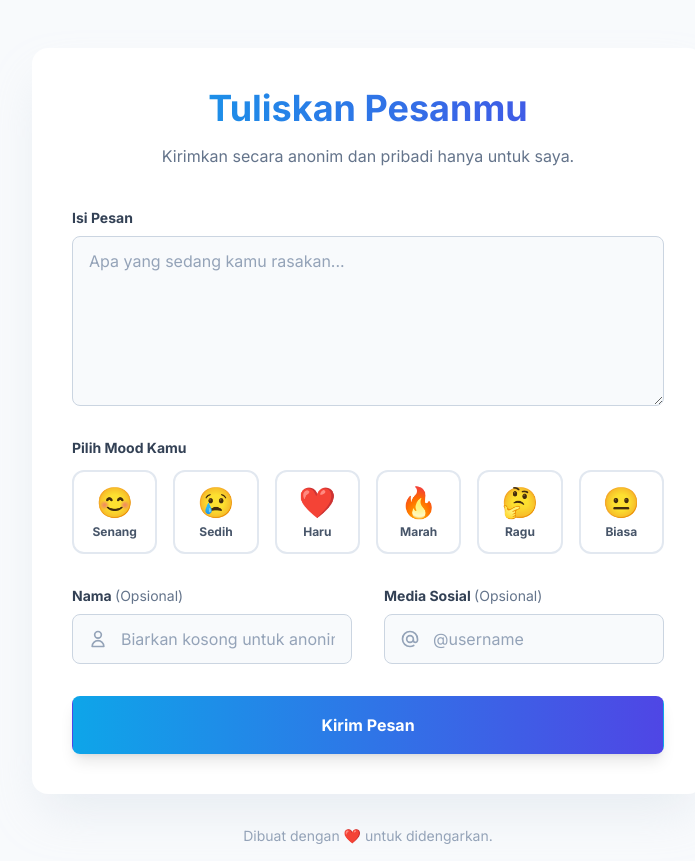
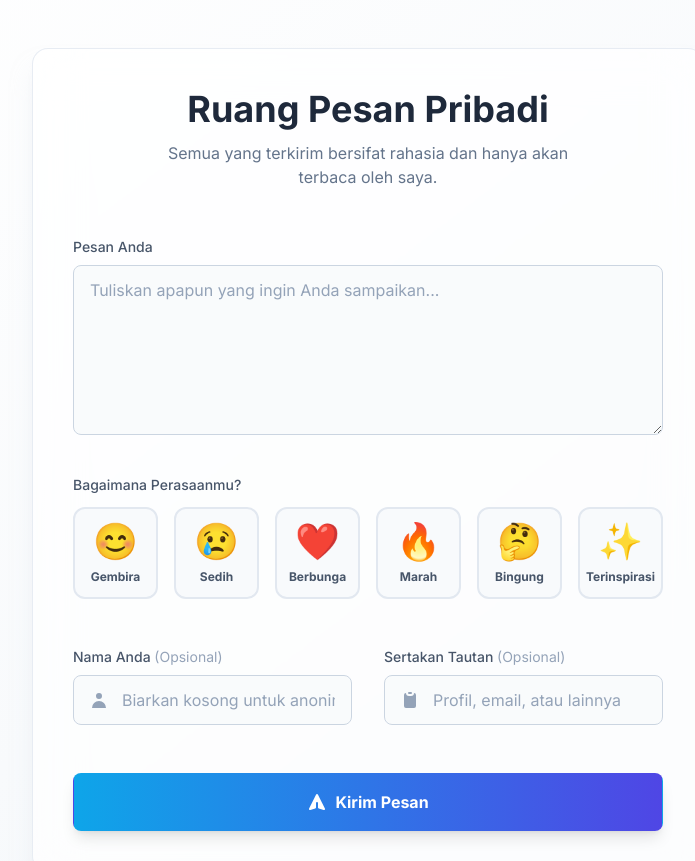
Before and after one commit to Nephyy1/NephyyConfess, a Next.js app: page / in a window 1280 px wide. Shown: the top 861 px of the page, without its empty margins (272-967 px from the left). Built offline with nearby package versions, Linux system fonts and the light colour scheme.

Commit message:
Update page.jsx

```diff
--- a/app/page.jsx
+++ b/app/page.jsx
@@ -1,77 +1,84 @@
 import React from 'react';
 
 const UserIcon = () => (
-  <svg xmlns="http://www.w3.org/2000/svg" className="h-5 w-5" fill="none" viewBox="0 0 24 24" stroke="currentColor" strokeWidth={2}>
-    <path strokeLinecap="round" strokeLinejoin="round" d="M16 7a4 4 0 11-8 0 4 4 0 018 0zM12 14a7 7 0 00-7 7h14a7 7 0 00-7-7z" />
+  <svg xmlns="http://www.w3.org/2000/svg" className="h-5 w-5" viewBox="0 0 20 20" fill="currentColor">
+    <path fillRule="evenodd" d="M10 9a3 3 0 100-6 3 3 0 000 6zm-7 9a7 7 0 1114 0H3z" clipRule="evenodd" />
   </svg>
 );
 
-const AtSymbolIcon = () => (
-  <svg xmlns="http://www.w3.org/2000/svg" className="h-5 w-5" fill="none" viewBox="0 0 24 24" stroke="currentColor" strokeWidth={2}>
-    <path strokeLinecap="round" strokeLinejoin="round" d="M16 12a4 4 0 10-8 0 4 4 0 008 0zm0 0v1.5a2.5 2.5 0 005 0V12a9 9 0 10-9 9m4.5-1.206a8.959 8.959 0 01-4.5 1.206" />
+const LinkIcon = () => (
+  <svg xmlns="http://www.w3.org/2000/svg" className="h-5 w-5" viewBox="0 0 20 20" fill="currentColor">
+    <path d="M8 3a1 1 0 011-1h2a1 1 0 110 2H9a1 1 0 01-1-1z" />
+    <path d="M6 3a2 2 0 00-2 2v11a2 2 0 002 2h8a2 2 0 002-2V5a2 2 0 00-2-2 3 3 0 01-3 3H9a3 3 0 01-3-3z" />
   </svg>
 );
 
+const PaperAirplaneIcon = () => (
+    <svg xmlns="http://www.w3.org/2000/svg" className="h-5 w-5" viewBox="0 0 20 20" fill="currentColor">
+        <path d="M10.894 2.553a1 1 0 00-1.788 0l-7 14a1 1 0 001.169 1.409l5-1.429A1 1 0 009 15.571V11a1 1 0 112 0v4.571a1 1 0 00.725.962l5 1.428a1 1 0 001.17-1.408l-7-14z" />
+    </svg>
+);
+
 const moods = [
-  { emoji: '😊', name: 'Senang' },
+  { emoji: '😊', name: 'Gembira' },
   { emoji: '😢', name: 'Sedih' },
-  { emoji: '❤️', name: 'Haru' },
+  { emoji: '❤️', name: 'Berbunga' },
   { emoji: '🔥', name: 'Marah' },
-  { emoji: '🤔', name: 'Ragu' },
-  { emoji: '😐', name: 'Biasa' },
+  { emoji: '🤔', name: 'Bingung' },
+  { emoji: '✨', name: 'Terinspirasi' },
 ];
 
 export default function ConfessPage() {
   return (
-    <main className="bg-slate-50 font-sans flex items-center justify-center min-h-screen py-12 px-4 sm:px-6 lg:px-8">
+    <main className="bg-gradient-to-br from-white to-slate-100 font-sans flex items-center justify-center min-h-screen py-12 px-4 sm:px-6 lg:px-8">
       <div className="w-full max-w-2xl">
-        <div className="bg-white shadow-2xl shadow-slate-300/40 rounded-2xl p-6 sm:p-8 md:p-10">
+        <div className="bg-white/70 backdrop-blur-xl border border-slate-200/80 shadow-xl shadow-slate-200/50 rounded-2xl p-6 sm:p-10">
 
-          <div className="text-center mb-10">
-            <h1 className="text-3xl md:text-4xl font-bold bg-gradient-to-r from-sky-500 to-indigo-600 bg-clip-text text-transparent pb-2">
-              Tuliskan Pesanmu
+          <div className="text-center mb-12">
+            <h1 className="text-3xl md:text-4xl font-bold text-slate-800">
+              Ruang Pesan Pribadi
             </h1>
-            <p className="text-slate-500 mt-2 text-base">
-              Kirimkan secara anonim dan pribadi hanya untuk saya.
+            <p className="text-slate-500 mt-3 text-base max-w-md mx-auto">
+              Semua yang terkirim bersifat rahasia dan hanya akan terbaca oleh saya.
             </p>
           </div>
 
-          <form className="space-y-8">
+          <form className="space-y-10">
             <div>
-              <label htmlFor="pesan" className="block text-sm font-bold text-slate-700 mb-2">
-                Isi Pesan
+              <label htmlFor="pesan" className="block text-sm font-medium text-slate-600 mb-2">
+                Pesan Anda
               </label>
               <textarea
                 id="pesan"
                 name="pesan"
                 rows="6"
-                className="block w-full px-4 py-3 bg-slate-50 border border-slate-300 rounded-lg text-slate-800 placeholder-slate-400 focus:outline-none focus:ring-2 focus:ring-indigo-500 focus:border-indigo-500 transition"
-                placeholder="Apa yang sedang kamu rasakan..."
+                className="block w-full px-4 py-3 bg-slate-50/80 border border-slate-300 rounded-lg text-slate-800 placeholder-slate-400 focus:outline-none focus:ring-2 focus:ring-indigo-500 focus:border-indigo-500 transition duration-300"
+                placeholder="Tuliskan apapun yang ingin Anda sampaikan..."
               ></textarea>
             </div>
 
             <div>
-              <label className="block text-sm font-bold text-slate-700 mb-3">
-                Pilih Mood Kamu
+              <label className="block text-sm font-medium text-slate-600 mb-3">
+                Bagaimana Perasaanmu?
               </label>
-              <div className="flex flex-wrap gap-3 sm:gap-4">
+              <div className="grid grid-cols-3 sm:grid-cols-6 gap-3 sm:gap-4">
                 {moods.map((mood) => (
                   <button
                     key={mood.name}
                     type="button"
-                    className="flex-1 min-w-[70px] text-center px-3 py-3 border-2 border-slate-200 rounded-xl cursor-pointer transition-all duration-300 hover:border-indigo-500 hover:bg-indigo-50 focus:outline-none focus:ring-2 focus:ring-offset-2 focus:ring-indigo-500"
+                    className="flex flex-col items-center justify-center text-center p-3 bg-slate-50 border-2 border-slate-200 rounded-xl cursor-pointer transition-all duration-300 group hover:border-indigo-400 hover:bg-indigo-50 focus:outline-none focus:ring-2 focus:ring-offset-2 focus:ring-indigo-500"
                   >
-                    <span className="text-3xl">{mood.emoji}</span>
-                    <span className="block text-xs font-semibold text-slate-600 mt-1">{mood.name}</span>
+                    <span className="text-4xl transition-transform duration-300 group-hover:scale-110">{mood.emoji}</span>
+                    <span className="block text-xs font-semibold text-slate-600 mt-2">{mood.name}</span>
                   </button>
                 ))}
               </div>
             </div>
 
-            <div className="grid grid-cols-1 md:grid-cols-2 gap-8">
+            <div className="grid grid-cols-1 md:grid-cols-2 gap-8 pt-2">
               <div>
-                <label htmlFor="nama" className="block text-sm font-bold text-slate-700 mb-2">
-                  Nama <span className="font-normal text-slate-500">(Opsional)</span>
+                <label htmlFor="nama" className="block text-sm font-medium text-slate-600 mb-2">
+                  Nama Anda <span className="font-normal text-slate-400">(Opsional)</span>
                 </label>
                 <div className="relative">
                   <div className="absolute inset-y-0 left-0 pl-4 flex items-center pointer-events-none text-slate-400">
@@ -81,48 +88,49 @@ export default function ConfessPage() {
                     type="text"
                     name="nama"
                     id="nama"
-                    className="block w-full pl-12 pr-4 py-3 bg-slate-50 border border-slate-300 rounded-lg text-slate-800 placeholder-slate-400 focus:outline-none focus:ring-2 focus:ring-indigo-500 focus:border-indigo-500 transition"
+                    className="block w-full pl-12 pr-4 py-3 bg-slate-50/80 border border-slate-300 rounded-lg text-slate-800 placeholder-slate-400 focus:outline-none focus:ring-2 focus:ring-indigo-500 focus:border-indigo-500 transition duration-300"
                     placeholder="Biarkan kosong untuk anonim"
                   />
                 </div>
               </div>
 
               <div>
-                <label htmlFor="media_sosial" className="block text-sm font-bold text-slate-700 mb-2">
-                  Media Sosial <span className="font-normal text-slate-500">(Opsional)</span>
+                <label htmlFor="tautan" className="block text-sm font-medium text-slate-600 mb-2">
+                  Sertakan Tautan <span className="font-normal text-slate-400">(Opsional)</span>
                 </label>
                 <div className="relative">
                   <div className="absolute inset-y-0 left-0 pl-4 flex items-center pointer-events-none text-slate-400">
-                    <AtSymbolIcon />
+                    <LinkIcon />
                   </div>
                   <input
-                    type="text"
-                    name="media_sosial"
-                    id="media_sosial"
-                    className="block w-full pl-12 pr-4 py-3 bg-slate-50 border border-slate-300 rounded-lg text-slate-800 placeholder-slate-400 focus:outline-none focus:ring-2 focus:ring-indigo-500 focus:border-indigo-500 transition"
-                    placeholder="@username"
+                    type="url"
+                    name="tautan"
+                    id="tautan"
+                    className="block w-full pl-12 pr-4 py-3 bg-slate-50/80 border border-slate-300 rounded-lg text-slate-800 placeholder-slate-400 focus:outline-none focus:ring-2 focus:ring-indigo-500 focus:border-indigo-500 transition duration-300"
+                    placeholder="Profil, email, atau lainnya"
                   />
                 </div>
               </div>
             </div>
 
-            <div>
+            <div className="pt-2">
               <button
                 type="submit"
-                className="w-full flex justify-center py-4 px-4 border border-transparent rounded-lg shadow-lg text-base font-bold text-white bg-gradient-to-r from-sky-500 to-indigo-600 hover:from-sky-600 hover:to-indigo-700 focus:outline-none focus:ring-2 focus:ring-offset-2 focus:ring-indigo-500 transition-all duration-300 transform hover:scale-[1.02]"
+                className="w-full flex items-center justify-center gap-2 py-4 px-4 border border-transparent rounded-lg shadow-lg text-base font-bold text-white bg-gradient-to-r from-sky-500 to-indigo-600 hover:from-sky-600 hover:to-indigo-700 focus:outline-none focus:ring-2 focus:ring-offset-2 focus:ring-indigo-500 transition-all duration-300 transform hover:scale-[1.03] hover:shadow-indigo-400/50"
               >
-                Kirim Pesan
+                <PaperAirplaneIcon />
+                <span>Kirim Pesan</span>
               </button>
             </div>
           </form>
         </div>
 
-        <footer className="text-center mt-8">
+        <div className="text-center mt-10">
           <p className="text-sm text-slate-400">
-            Dibuat dengan ❤️ untuk didengarkan.
+            &copy; {new Date().getFullYear()} Dibuat untuk didengarkan.
           </p>
-        </footer>
+        </div>
       </div>
     </main>
   );
-}
+      }
```
